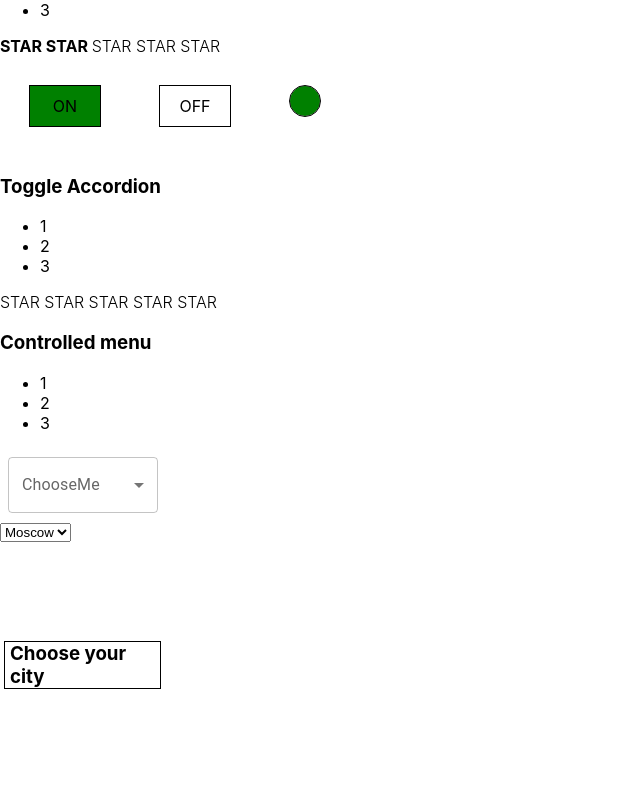
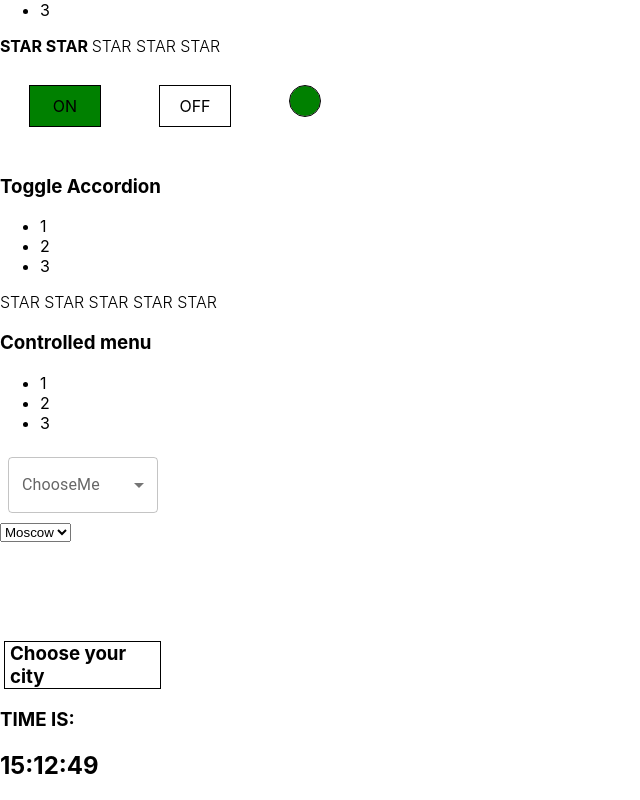
Before and after one commit to nimrab/todolist_easy, a React (Create React App) app: page / in a window 1280 px wide. Shown: the part 221-1021 px from the top of the page, without its empty margins (0-640 px from the left). Before the commit the page ends 929 px from the top, so only its background shows below. Built offline with nearby package versions, Linux system fonts and the light colour scheme.

Commit message:
added clock

```diff
--- a/src/App.tsx
+++ b/src/App.tsx
@@ -9,6 +9,7 @@ import {NewControlledAccordion} from "./components/Accordion/NewControlledAccord
 import {SelectAutoWidth} from "./components/Select/SelectAutoWidth";
 import {SelectChangeEvent} from "@mui/material/Select";
 import {CustomSelect} from "./components/Select/CustomSelect";
+import {Clock} from "./components/Clock/Clock";
 
 
 export type selectStateType = {
@@ -97,6 +98,8 @@ function App() {
 
             />
 
+            <Clock/>
+
         </>
     )
 }
--- /dev/null
+++ b/src/components/Clock/Clock.tsx
@@ -0,0 +1,46 @@
+import React, {useEffect, useState} from 'react';
+
+
+
+export const Clock = () => {
+
+    const [counter, setCounter] = useState<string>('0')
+
+
+
+    useEffect(() => {
+
+        setInterval(() => {
+
+            const date = new Date()
+            const hours = date.getHours()
+            const minutes = date.getMinutes()
+            const seconds = date.getSeconds()
+
+            setCounter(() => `${hours}:${minutes}:${seconds}`)
+            //setCounter(counter)
+            console.log(counter + 'rendered')
+        }, 1000)
+
+
+
+
+    },[])
+
+    return (
+        <div className="clock">
+
+
+            <div>
+
+                <h3>TIME IS:</h3>
+                <h2>{counter}</h2>
+
+            </div>
+
+
+
+        </div>
+    );
+
+};
```
